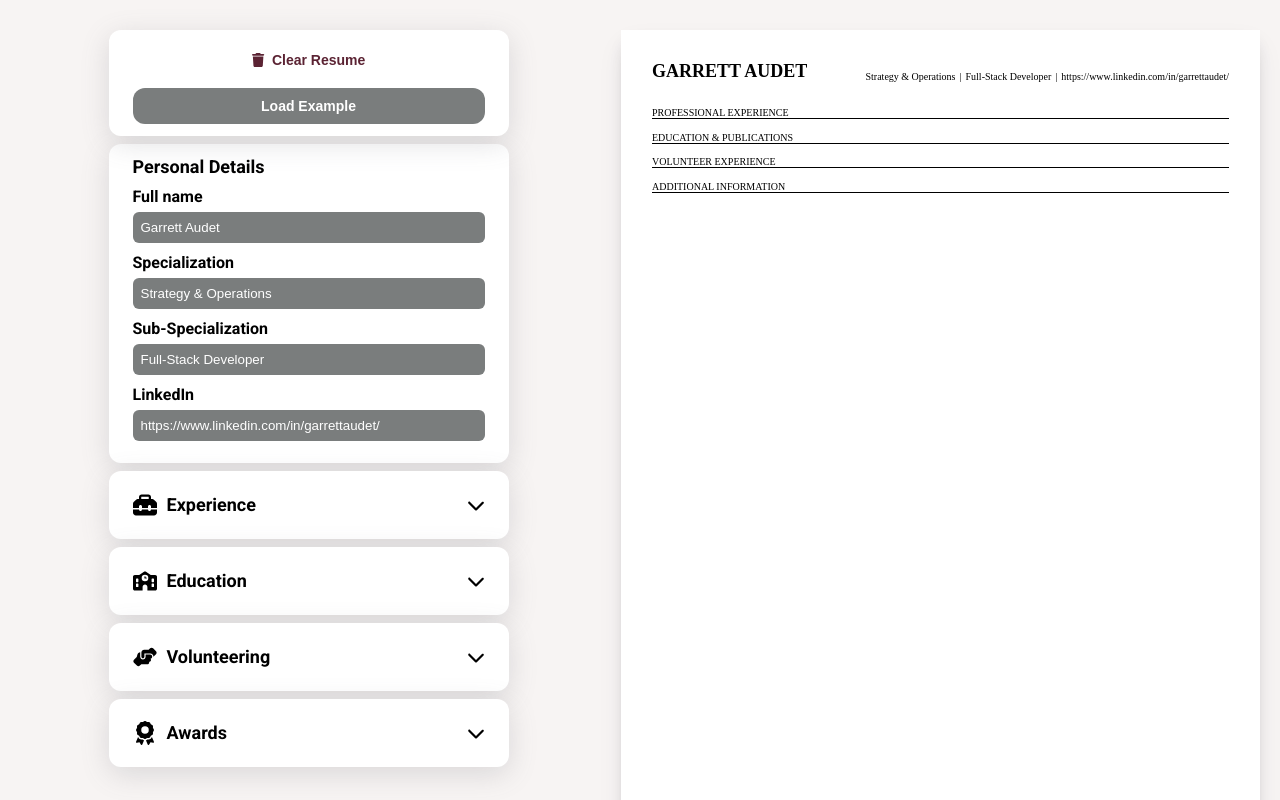
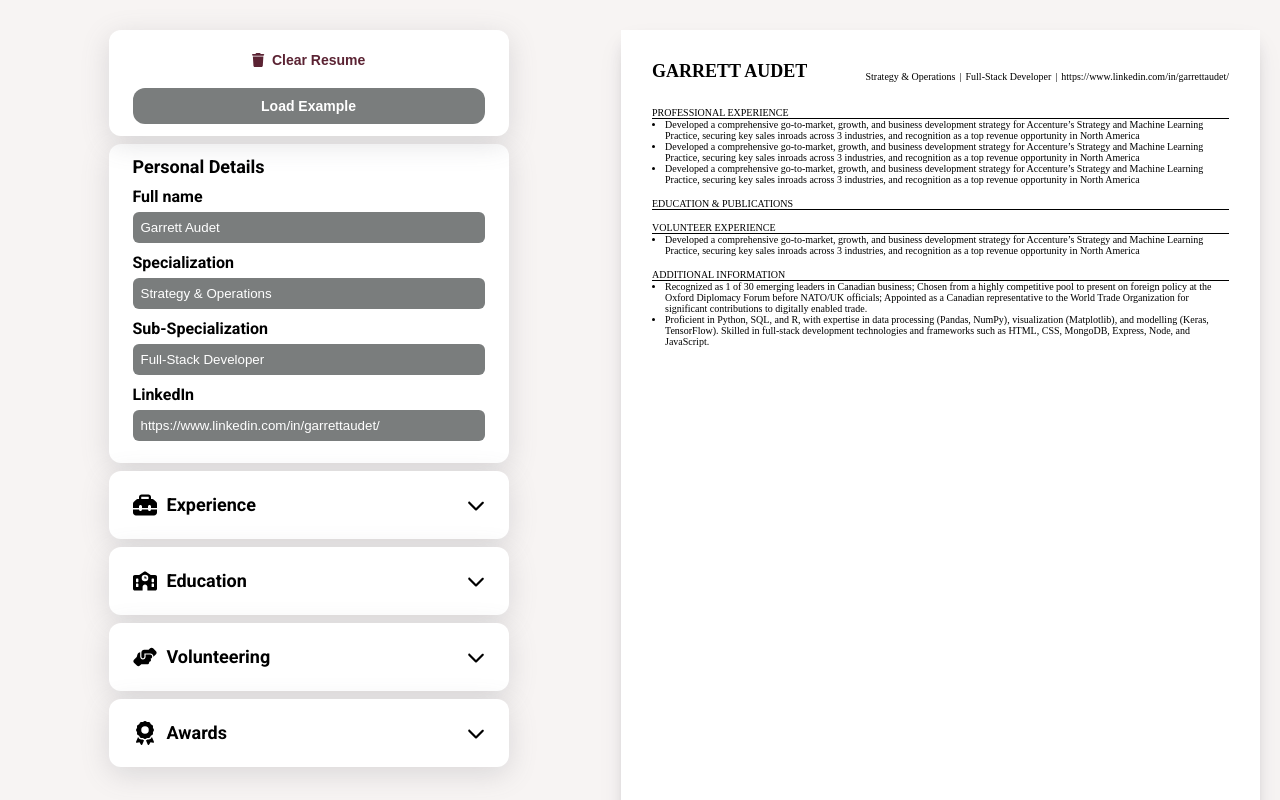
Before and after one commit to GarrettAudet/CV-Generator, a React (Create React App) app: page / in a window 1280 px wide. Shown: the top 800 px of the page. Built offline with nearby package versions, Linux system fonts and the light colour scheme.

Commit message:
Added bullet point functionality

```diff
--- a/src/components/LeftSide/DataList/SampleData/SampleData.js
+++ b/src/components/LeftSide/DataList/SampleData/SampleData.js
@@ -41,7 +41,9 @@ export const initialEducationData = [
     {
         id: 1,
         title: 'Commerce',
+        type: 'Education',
         institution: "Queen's University",
+        caption: "First Generation Student, Rhodes Scholar Nominee, Product Management & Full-Stack Development, Final 3-year GPA of 4.12/4.3",
         startDate: new Date(2016, 9),
         endDate: new Date(2020, 11),
         isVisible: false
@@ -49,7 +51,18 @@ export const initialEducationData = [
     {
         id: 2,
         title: 'Computer Science',
+        type: 'Education',
         institution: "Queen's University",
+        startDate: new Date(2019, 6),
+        endDate: new Date(2021, 11),
+        isVisible: false
+    },
+    {
+        id: 3,
+        title: 'Optimizing Financial Forecasts',
+        type: 'Publication',
+        institution: "Queen's University",
+        caption: "Published a machine learning advancement in natural language processing at the Institute of Electrical and Electronics Engineers International Conference on Big Data, enhancing equity price prediction accuracy by 40%, and showcasing the application of large language models in financial trend analysis.",
         startDate: new Date(2019, 6),
         endDate: new Date(2021, 11),
         isVisible: false
--- a/src/components/LeftSide/LeftSide.js
+++ b/src/components/LeftSide/LeftSide.js
@@ -13,7 +13,7 @@ import {
   initialVolunteerData,
   initialAwardsData,
   initialPersonalInformation,
-} from './DataList/SampleData/SampleData'; // Adjust the path as necessary
+} from './DataList/SampleData/SampleData';
 
 export default function LeftSide() {
     const { personalInfo, handlePersonalChange } = useContext(PersonalInfoContext);
--- a/src/components/RightSide/RightSide.js
+++ b/src/components/RightSide/RightSide.js
@@ -3,6 +3,12 @@ import './RightSide.css';
 import Header from './Header/Header';
 import Section from './Section/Experience';
 import PersonalInfoContext from '../RightSide/Header/PersonalInfoContext';
+import {
+    initialJobsData,
+    initialEducationData,
+    initialVolunteerData,
+    initialAwardsData
+  } from '../LeftSide/DataList/SampleData/SampleData'
 
 export default function RightSide() {
     const { personalInfo } = useContext(PersonalInfoContext);
@@ -15,10 +21,10 @@ export default function RightSide() {
                 subheader2={personalInfo.subSpecialization}
                 linkedin={personalInfo.url}
             />
-            <Section title="Professional Experience" />
-            <Section title="Education & Publications" />
-            <Section title="Volunteer Experience" />
-            <Section title="Additional Information" />
+            <Section title="Professional Experience" data = {initialJobsData}/>
+            <Section title="Education & Publications" data = {initialEducationData}/>
+            <Section title="Volunteer Experience" data = {initialVolunteerData}/>
+            <Section title="Additional Information" data = {initialAwardsData}/>
         </div>
     );
 }
--- a/src/components/RightSide/Section/Experience.css
+++ b/src/components/RightSide/Section/Experience.css
@@ -1,6 +1,5 @@
 .underline {
     width: 100%;
-    border-bottom: solid 0.1px black;
     margin-bottom: 12.5px;
 }
 
@@ -8,4 +7,5 @@
     font-size: 10px;
     text-transform: uppercase;
     margin: 0px;
+    border-bottom: solid 0.1px black;
 }
--- a/src/components/RightSide/Section/Experience.js
+++ b/src/components/RightSide/Section/Experience.js
@@ -4,6 +4,7 @@ import Content from '../SectionContent/sectionContent';
 
 export default function Section({ title, data }) {
     const [items, setItems] = useState(data || []);
+    console.log(data);
 
     useEffect(() => {
         setItems(data || []);
--- a/src/components/RightSide/SectionContent/sectionContent.css
+++ b/src/components/RightSide/SectionContent/sectionContent.css
@@ -0,0 +1,10 @@
+li,
+ul {
+    font-size: 10px;
+    margin: 0px;
+    padding-left: 0px;
+}
+
+ul {
+    padding-left: 13px;
+}
--- a/src/components/RightSide/SectionContent/sectionContent.js
+++ b/src/components/RightSide/SectionContent/sectionContent.js
@@ -2,6 +2,13 @@ import './sectionContent.css'
 import React from 'react';
 
 export default function Content({ content }) {
+    console.log('Content component running with content:', content);
+
+    // Ensure content is defined
+    if (!content) {
+        return null;
+    }
+
     // Split the content text by "//" to generate bullet points
     const renderBulletPoints = () => {
         return content.split('//').map((bullet, index) => (
```
